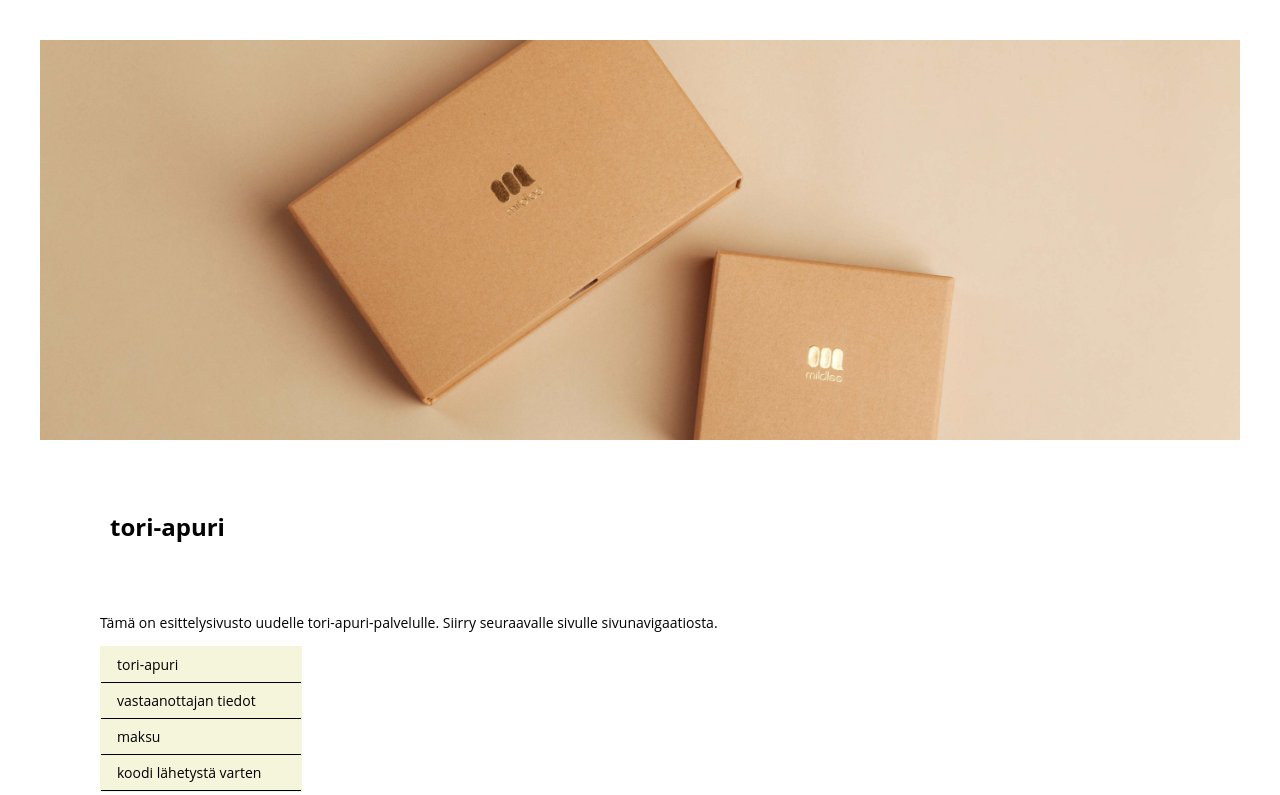
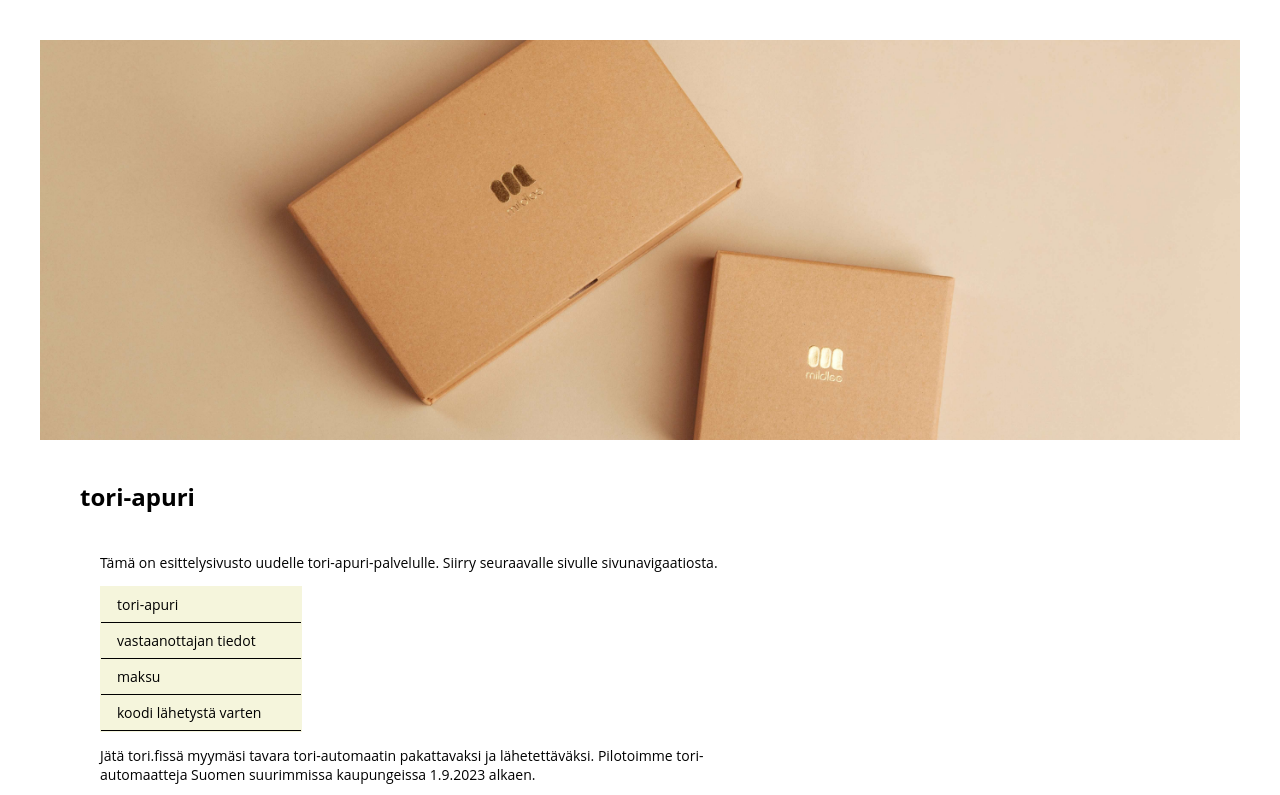
Before and after one commit to Jambactu/jambactu, a plain HTML site: page index.html in a window 1280 px wide. Shown: the top 795 px of the page. Drawn offline with Linux system fonts and the light colour scheme.

Commit message:
versio 11 13.10.2023

```diff
--- a/tyyli.css
+++ b/tyyli.css
@@ -14,9 +14,9 @@ div {
     font-size: 24px;
     text-align: left;
     color: black;
-    padding: 50px;
+    padding: 30px;
     margin-left: auto;
-    margin: 20px;
+    margin: 10px;
     font-family: 'Open Sans',sans-serif;
 }
 .header h2 {
```
